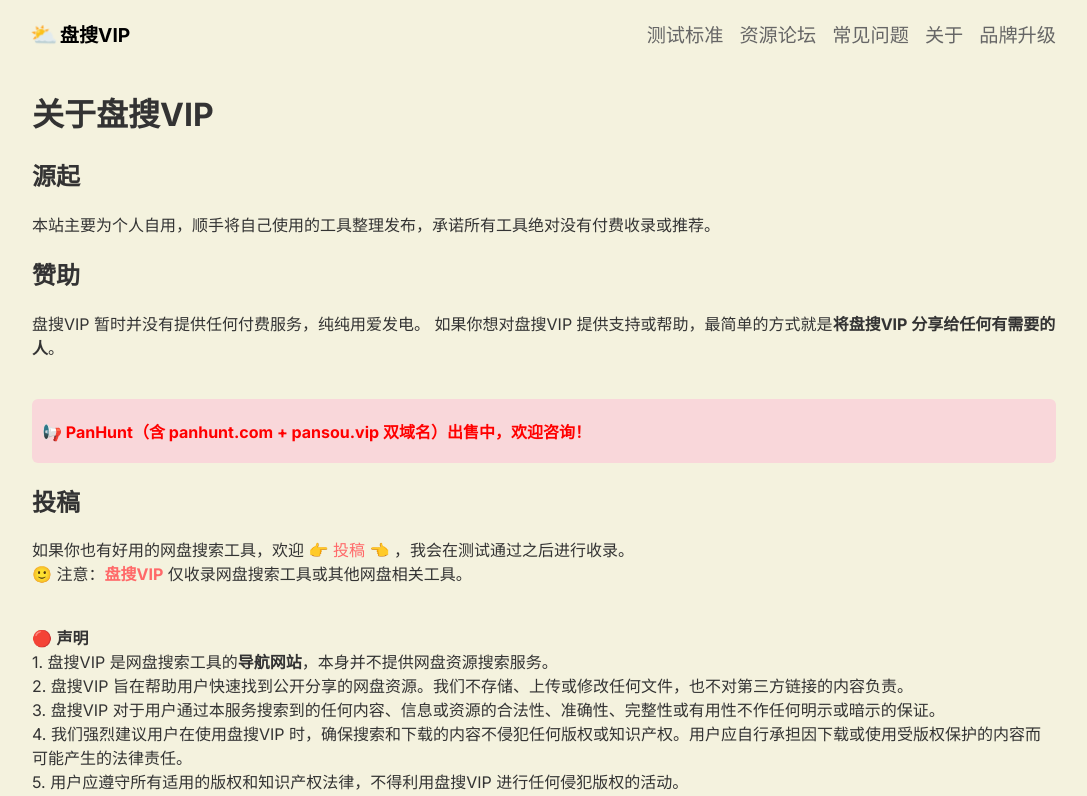
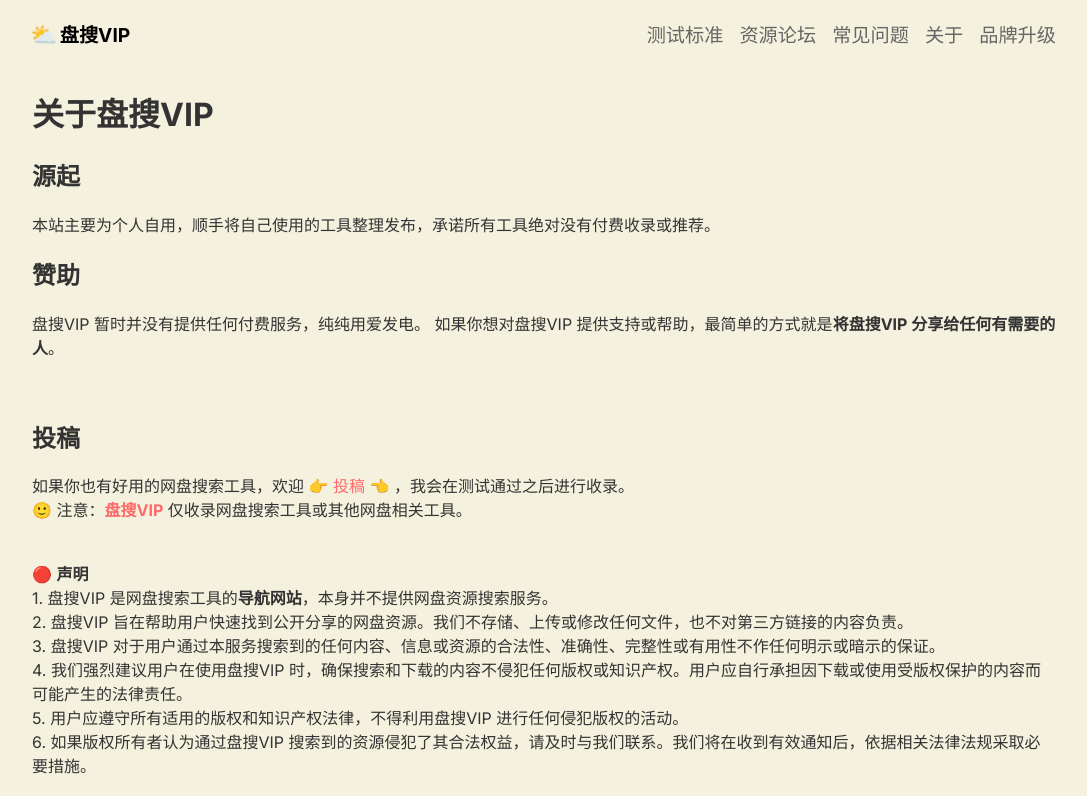
Before and after one commit to rokcso/pansou-vip, a Next.js app: page /about in a window 1280 px wide. Shown: the top 796 px of the page, without its empty margins (96-1183 px from the left). Built offline with nearby package versions, Linux system fonts and the light colour scheme.

Commit message:
Remove AdBanner component and all its references

```diff
--- a/app/about/page.js
+++ b/app/about/page.js
@@ -1,5 +1,3 @@
-import AdBanner from "../components/fragments/adBanner";
-
 export const metadata = {
   title: "什么是盘搜VIP？ - 网盘搜索工具精选导航",
   description:
@@ -30,7 +28,6 @@
         </p>
         <br />
         <br />
-        <AdBanner />
       </div>
       <div>
         <h2>投稿</h2>
--- a/app/components/fragments/adBanner.js
+++ /dev/null
@@ -1,11 +0,0 @@
-import styles from "./adBanner.module.css";
-
-export default function AdBanner() {
-  return (
-    <a href="https://panhunt.com/sale" title="网站出售" target="_blank" rel="nofollow" className={styles.noteLink}>
-      <div className={styles.note}>
-        <b>📢 PanHunt（含 panhunt.com + pansou.vip 双域名）出售中，欢迎咨询！</b>
-      </div>
-    </a>
-  );
-}
--- a/app/components/fragments/adBanner.module.css
+++ /dev/null
@@ -1,13 +0,0 @@
-.note {
-    background-color: #F9D7DA;
-    padding: 20px 10px;
-    border-radius: 6px;
-  }
-
-  .note b {
-    color: red;
-  }
-
-  .noteLink {
-    color: #333;
-  }
--- a/app/faq/page.js
+++ b/app/faq/page.js
@@ -1,5 +1,4 @@
 import Image from "next/image";
-import AdBanner from "../components/fragments/adBanner";
 
 export const metadata = {
   title: "盘搜VIP 使用指南 - 网盘搜索工具精选导航",
@@ -15,7 +14,6 @@
   return (
     <div>
       <h1>盘搜VIP 使用指南</h1>
-      <AdBanner />
       <div>
         <h2>常见问题</h2>
         <div>
--- a/app/forum/page.js
+++ b/app/forum/page.js
@@ -1,4 +1,3 @@
-import AdBanner from "../components/fragments/adBanner";
 import Card from "../components/card";
 import forumSites from "../../public/data/forumSites.json";
 import styles from "./page.module.css";
@@ -17,12 +16,10 @@
   return (
     <div>
       <h1>网盘资源分享论坛</h1>
-      <AdBanner />
       <br />
       <p>
         整理了一些实用的网盘资源分享论坛，都经过人工测试筛选，但是尚没有针对资源论坛的评分标准，仅保证其能正常访问，暂时收录于此。
       </p>
-      {/* <AdBanner /> */}
       <div className={styles.siteList}>
         {forumSites.map((cardInfo, index) => (
           <Card key={index} cardInfo={cardInfo} />
--- a/app/page.js
+++ b/app/page.js
@@ -2,7 +2,6 @@
 
 import Hero from "./components/hero";
 import Card from "./components/card";
-import AdBanner from "./components/fragments/adBanner";
 import BrandTransition from "./components/brandTransition";
 import { useState } from "react";
 import styles from "./page.module.css";
@@ -163,7 +162,6 @@
     <div>
       <Hero lastUpdateDateStr={lastUpdateDateStr} siteCount={allSiteCount} />
       <BrandTransition />
-      <AdBanner />
       <div className={styles.main}>
         {/* 精选工具 Start */}
         {featuredFilteredSortedSites.length > 0 && (
--- a/app/rubric/page.js
+++ b/app/rubric/page.js
@@ -1,5 +1,3 @@
-import AdBanner from "../components/fragments/adBanner";
-
 export const metadata = {
   title: "盘搜VIP 网盘搜索工具评分标准 - 网盘搜索工具精选导航",
   description:
@@ -14,7 +12,6 @@
   return (
     <div>
       <h1>盘搜VIP 网盘搜索工具测试评分标准</h1>
-      <AdBanner />
       <br />
       <div>
         <p>注：</p>
```
